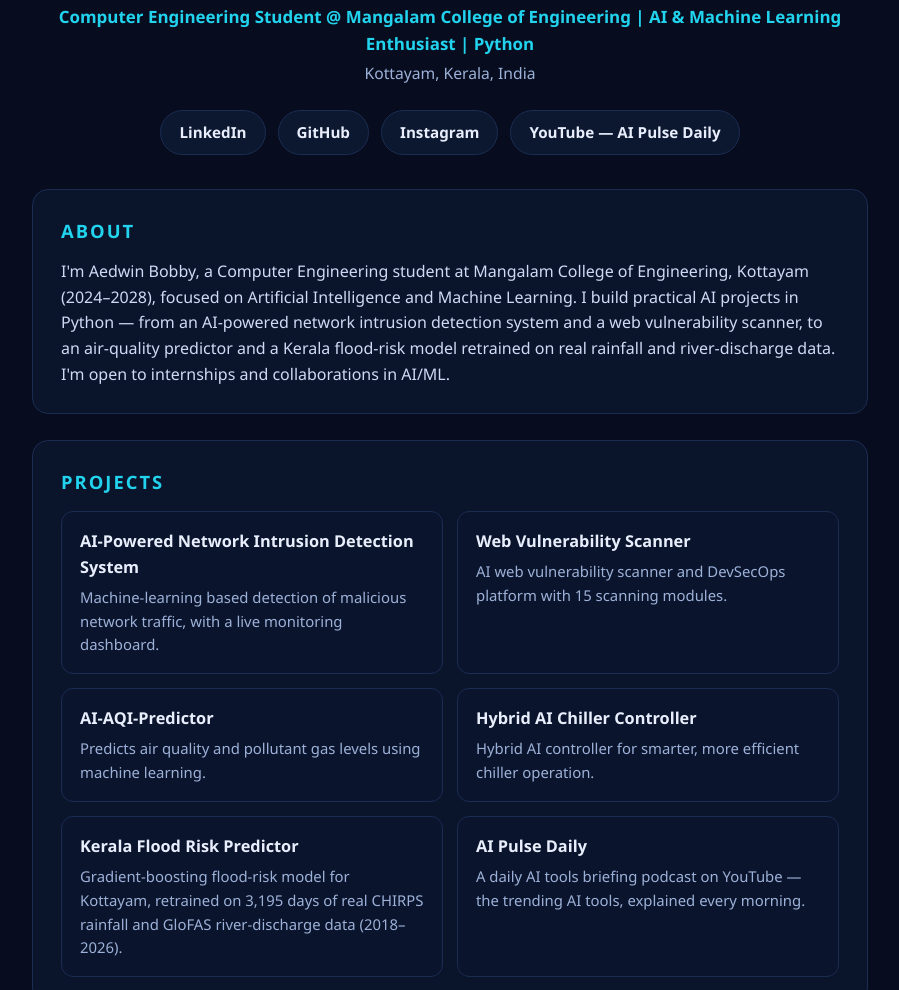
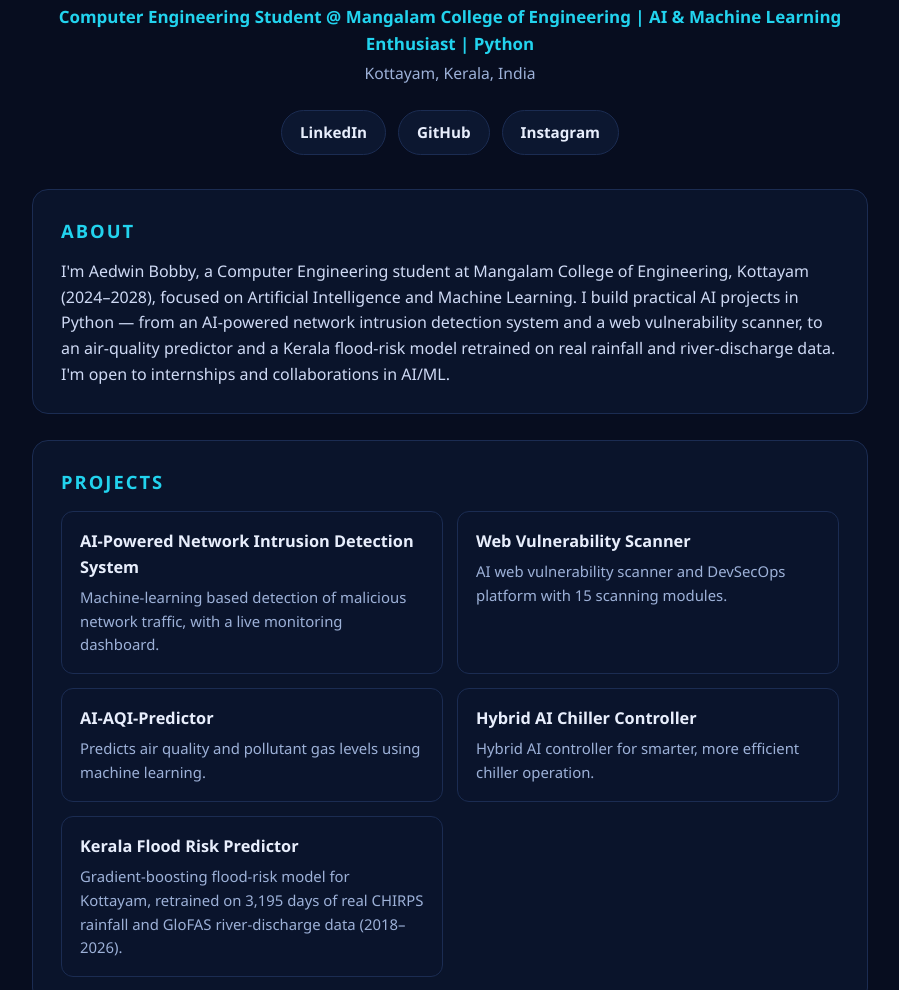
Before and after one commit to aedwinbobby/aedwinbobby.github.io, a plain HTML site: page index.html in a window 1280 px wide. Shown: the part 347-1337 px from the top of the page, without its empty margins (190-1089 px from the left). Drawn offline with Linux system fonts and the light colour scheme.

Commit message:
Remove YouTube / AI Pulse Daily from site

```diff
--- a/index.html
+++ b/index.html
@@ -41,8 +41,7 @@
   "sameAs": [
     "https://www.linkedin.com/in/aedwinbobby",
     "https://github.com/aedwinbobby",
-    "https://www.instagram.com/_43dw1n_",
-    "https://www.youtube.com/@thedailyaipulse"
+    "https://www.instagram.com/_43dw1n_"
   ]
 }
 </script>
@@ -95,7 +94,6 @@
       <a href="https://www.linkedin.com/in/aedwinbobby" target="_blank" rel="me noopener">LinkedIn</a>
       <a href="https://github.com/aedwinbobby" target="_blank" rel="me noopener">GitHub</a>
       <a href="https://www.instagram.com/_43dw1n_" target="_blank" rel="me noopener">Instagram</a>
-      <a href="https://www.youtube.com/@thedailyaipulse" target="_blank" rel="me noopener">YouTube — AI Pulse Daily</a>
     </nav>
   </header>
 
@@ -127,10 +125,6 @@
         <h3>Kerala Flood Risk Predictor</h3>
         <p>Gradient-boosting flood-risk model for Kottayam, retrained on 3,195 days of real CHIRPS rainfall and GloFAS river-discharge data (2018–2026).</p>
       </div>
-      <div class="card">
-        <h3><a href="https://www.youtube.com/@thedailyaipulse">AI Pulse Daily</a></h3>
-        <p>A daily AI tools briefing podcast on YouTube — the trending AI tools, explained every morning.</p>
-      </div>
     </div>
   </section>
 
```
